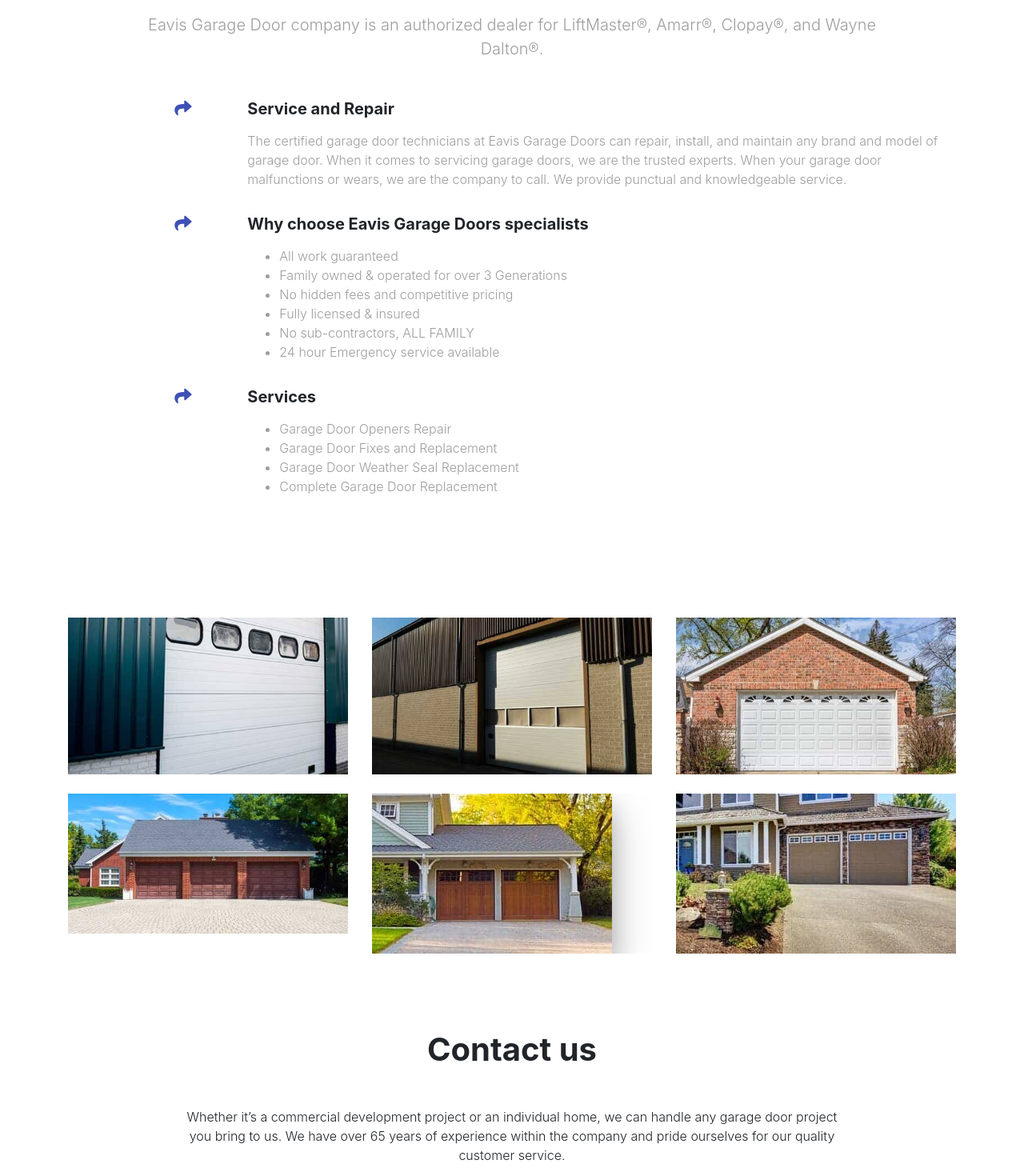
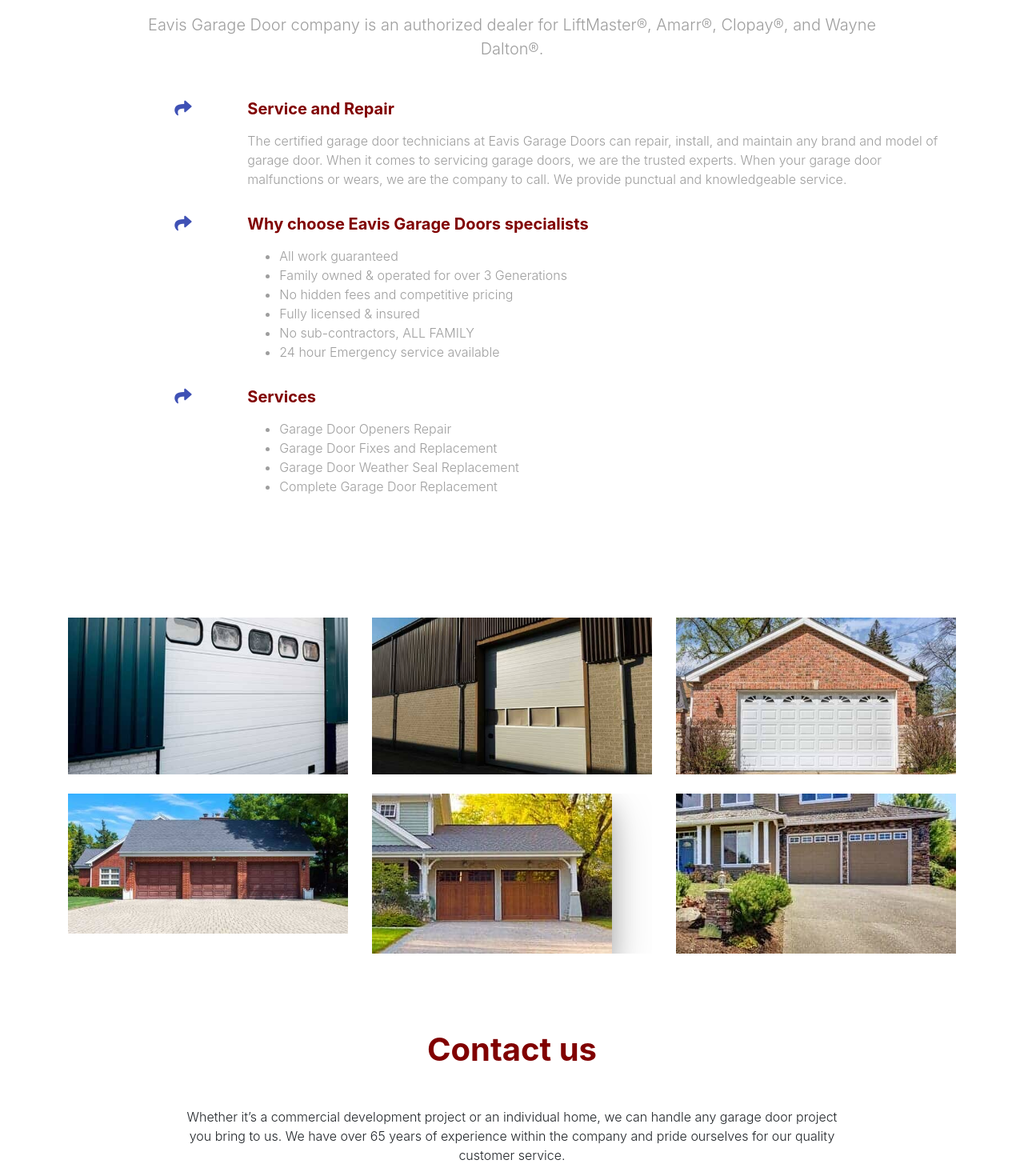
Before and after one commit to erikboerma/eavisGarage, a React (Create React App) app in the folder eavisgarage/: page / in a window 1280 px wide. Shown: the part 600-2070 px from the top of the page at 80% size. Built offline with nearby package versions, Linux system fonts and the light colour scheme.

Commit message:
fixed other titles to match maroon color

```diff
--- a/eavisgarage/src/components/contact/contactPage.css
+++ b/eavisgarage/src/components/contact/contactPage.css
@@ -1,3 +1,7 @@
 #emailContactPage {
     color: black;
 }
+
+#title {
+    color: maroon;
+}
--- a/eavisgarage/src/components/contact/contactPage.jsx
+++ b/eavisgarage/src/components/contact/contactPage.jsx
@@ -12,7 +12,7 @@
 const ContactPage = () => {
   return (
     <MDBContainer>
-      <h2 className="h1-responsive font-weight-bold text-center my-5">
+      <h2 className="h1-responsive font-weight-bold text-center my-5" id="title">
         Contact us
       </h2>
       <p className="text-center w-responsive mx-auto pb-5">
--- a/eavisgarage/src/components/main/FeaturesPage.jsx
+++ b/eavisgarage/src/components/main/FeaturesPage.jsx
@@ -34,7 +34,7 @@
               <MDBIcon icon="share" size="lg" className="indigo-text" />
             </MDBCol>
             <MDBCol xl="10" md="11" size="10">
-              <h5 className="font-weight-bold mb-3">Service and Repair</h5>
+              <h5 className="font-weight-bold mb-3" id="title">Service and Repair</h5>
               <p className="grey-text">
                 The certified garage door technicians at Eavis Garage Doors can
                 repair, install, and maintain any brand and model of garage
@@ -50,7 +50,7 @@
               <MDBIcon icon="share" size="lg" className="indigo-text" />
             </MDBCol>
             <MDBCol xl="10" md="11" size="10">
-              <h5 className="font-weight-bold mb-3">
+              <h5 className="font-weight-bold mb-3" id="title">
                 Why choose Eavis Garage Doors specialists
               </h5>
               <ul className="grey-text">
@@ -68,7 +68,7 @@
               <MDBIcon icon="share" size="lg" className="indigo-text" />
             </MDBCol>
             <MDBCol xl="10" md="11" size="10">
-              <h5 className="font-weight-bold mb-3">Services</h5>
+              <h5 className="font-weight-bold mb-3" id="title">Services</h5>
               <ul className="grey-text">
                 <li>Garage Door Openers Repair</li>
                 <li>Garage Door Fixes and Replacement</li>
```
